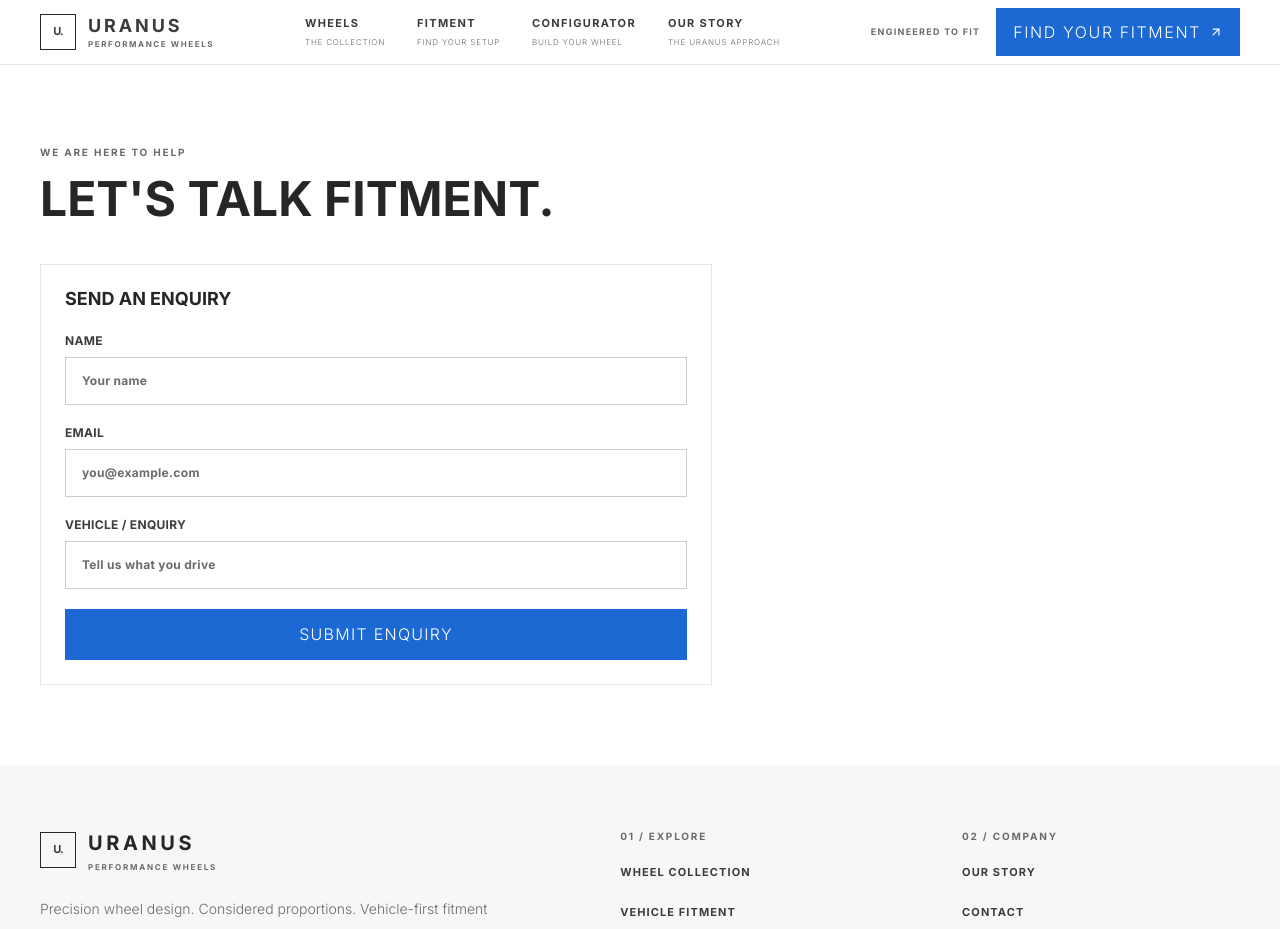
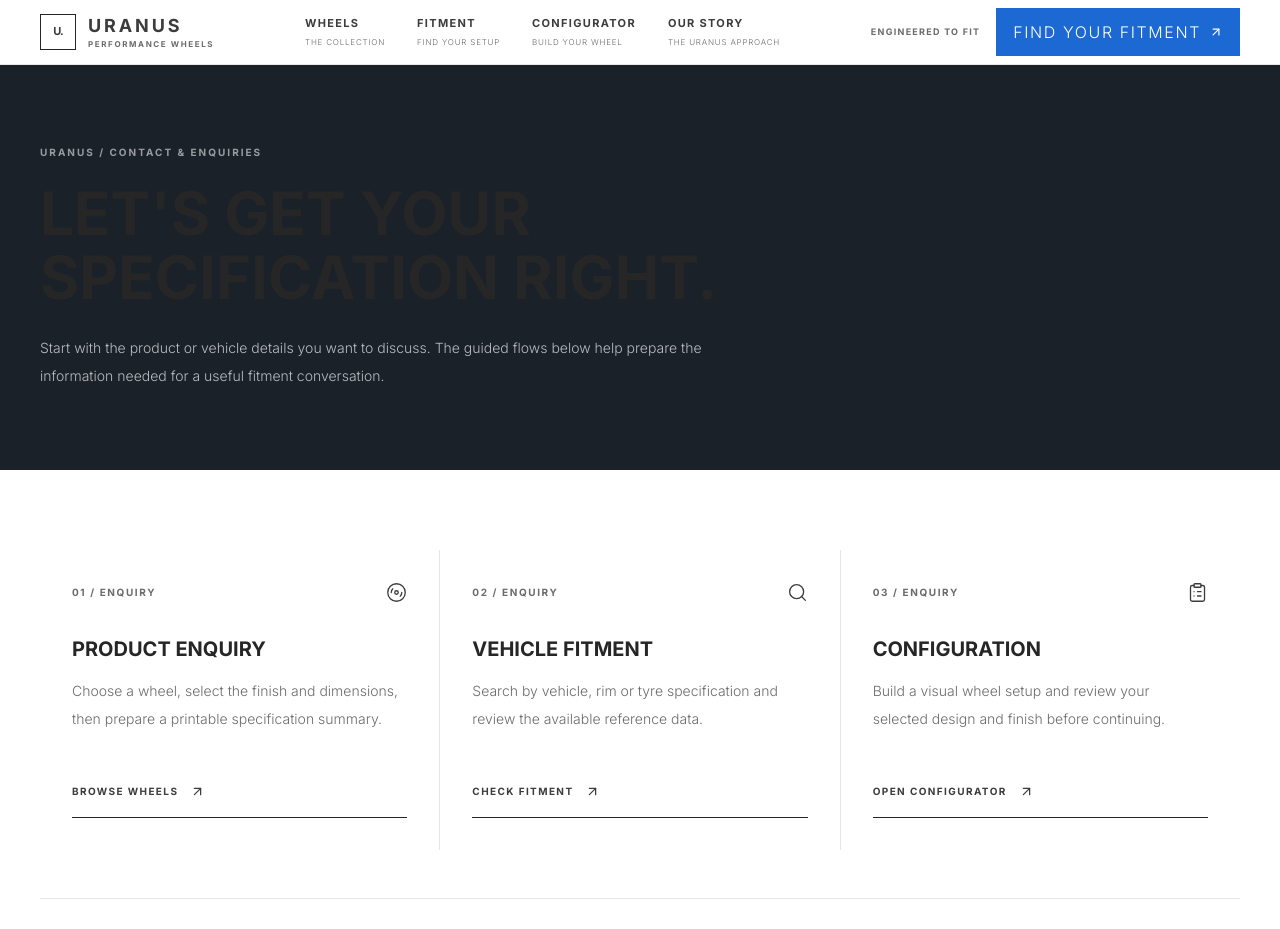
Before and after one commit to JackyCheungCode/Uranus, a Next.js app: page /contact in a window 1280 px wide. Shown: the top 929 px of the page. Built offline with nearby package versions, Linux system fonts and the light colour scheme.

Commit message:
Replace non-functional contact form with honest enquiry paths

```diff
--- a/src/app/contact/page.tsx
+++ b/src/app/contact/page.tsx
@@ -1,26 +1,48 @@
 import type { Metadata } from "next";
-import { Card, CardContent, CardHeader } from "@/components/ui/card";
-import { Input } from "@/components/ui/input";
+import Link from "next/link";
+import { ArrowRight, ArrowUpRight, ClipboardList, Disc3, Search } from "lucide-react";
 import { Button } from "@/components/ui/button";
 
-export const metadata: Metadata = { title: "Contact" };
+export const metadata: Metadata = {
+  title: "Contact & Enquiries",
+  description: "Prepare a wheel specification or vehicle fitment enquiry with URANUS.",
+};
+
+const enquiryPaths = [
+  { number: "01", title: "PRODUCT ENQUIRY", description: "Choose a wheel, select the finish and dimensions, then prepare a printable specification summary.", href: "/wheels", action: "BROWSE WHEELS", icon: Disc3 },
+  { number: "02", title: "VEHICLE FITMENT", description: "Search by vehicle, rim or tyre specification and review the available reference data.", href: "/vehicle-fitment", action: "CHECK FITMENT", icon: Search },
+  { number: "03", title: "CONFIGURATION", description: "Build a visual wheel setup and review your selected design and finish before continuing.", href: "/configurator", action: "OPEN CONFIGURATOR", icon: ClipboardList },
+];
 
 export default function ContactPage() {
   return (
-    <section className="mx-auto min-h-[70vh] max-w-[1440px] px-5 py-16 md:px-10 md:py-20">
-      <p className="text-[10px] font-bold tracking-[0.18em] text-muted">WE ARE HERE TO HELP</p>
-      <h1 className="mt-3 text-4xl sm:text-5xl">LET&apos;S TALK FITMENT.</h1>
-      <Card className="mt-10 max-w-2xl">
-        <CardHeader><h2 className="text-lg">SEND AN ENQUIRY</h2></CardHeader>
-        <CardContent>
-          <form className="grid gap-5">
-            <label className="grid gap-2 text-xs font-bold tracking-wide">NAME<Input placeholder="Your name" /></label>
-            <label className="grid gap-2 text-xs font-bold tracking-wide">EMAIL<Input type="email" placeholder="you@example.com" /></label>
-            <label className="grid gap-2 text-xs font-bold tracking-wide">VEHICLE / ENQUIRY<Input placeholder="Tell us what you drive" /></label>
-            <Button type="button">SUBMIT ENQUIRY</Button>
-          </form>
-        </CardContent>
-      </Card>
-    </section>
+    <>
+      <section className="bg-surface-dark text-white">
+        <div className="mx-auto max-w-[1440px] px-5 py-16 sm:px-8 lg:px-10 lg:py-20">
+          <p className="text-[10px] font-bold tracking-[0.2em] text-white/55">URANUS / CONTACT & ENQUIRIES</p>
+          <h1 className="mt-5 max-w-4xl text-5xl font-bold leading-[1.02] text-white sm:text-6xl">LET&apos;S GET YOUR<br />SPECIFICATION RIGHT.</h1>
+          <p className="mt-6 max-w-2xl text-sm font-light leading-7 text-white/70">Start with the product or vehicle details you want to discuss. The guided flows below help prepare the information needed for a useful fitment conversation.</p>
+        </div>
+      </section>
+      <section className="mx-auto max-w-[1440px] px-5 py-16 sm:px-8 lg:px-10 lg:py-20">
+        <div className="grid gap-px bg-line md:grid-cols-3">
+          {enquiryPaths.map(({ number, title, description, href, action, icon: Icon }) => (
+            <article key={number} className="flex min-h-[300px] flex-col bg-white p-6 sm:p-8">
+              <div className="flex items-center justify-between">
+                <span className="text-[10px] font-bold tracking-[0.16em] text-muted">{number} / ENQUIRY</span>
+                <Icon size={21} strokeWidth={1.5} aria-hidden="true" />
+              </div>
+              <h2 className="mt-9 text-xl">{title}</h2>
+              <p className="mt-4 flex-1 text-sm font-light leading-7 text-muted">{description}</p>
+              <Link href={href} className="mt-7 inline-flex min-h-11 items-center gap-3 border-b border-ink pb-2 text-[10px] font-bold tracking-[0.14em] text-ink hover:border-brand hover:text-brand">{action} <ArrowUpRight size={15} /></Link>
+            </article>
+          ))}
+        </div>
+        <div className="mt-12 border-t border-line pt-7">
+          <p className="max-w-3xl text-xs font-light leading-6 text-muted">Please note: this site currently prepares local product specifications and fitment reference searches. It does not yet submit a message to a sales inbox, accept payment or confirm stock. A generated specification summary is not an order acceptance or compatibility certification.</p>
+          <Link href="/wheels" className="mt-6 inline-flex"><Button>EXPLORE THE COLLECTION <ArrowRight size={15} /></Button></Link>
+        </div>
+      </section>
+    </>
   );
 }
```
